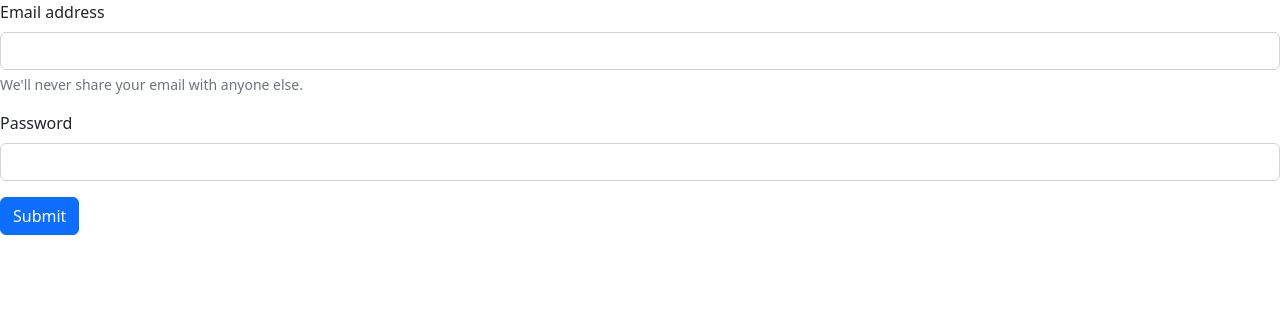
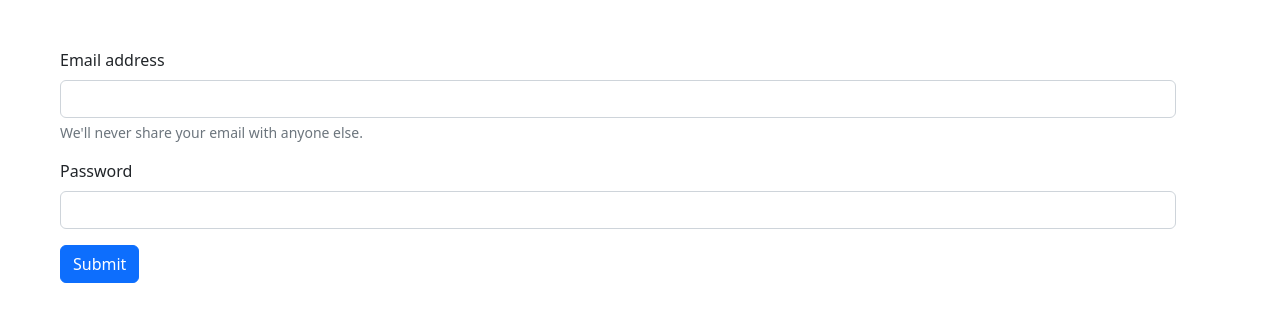
Before and after one commit to atheo810/simple-crud-native, a PHP site: page /Login.php in a window 1280 px wide. Shown: the top 322 px of the page. Run offline with PHP 8.4, Linux system fonts and the light colour scheme.

Commit message:
feat: login, register

```diff
--- a/Login.php
+++ b/Login.php
@@ -1,5 +1,5 @@
 <?php include './component/header.php'; ?>
-<div class="contianer">
+<div class="container m-5">
     <form action="" method="post">
         <div class="mb-3">
             <label for="username" class="form-label">Email address</label>
--- a/register.php
+++ b/register.php
@@ -75,7 +75,7 @@
 
                 </div>
                 <div class="align-items-center">
-                    <p class="text-center mt-3"> Already Have An Account? <a href="Log-In.html">Log In</a> </p>
+                    <p class="text-center mt-3"> Already Have An Account? <a href="Login.php">Log In</a> </p>
                 </div>
                 <div class="border-top">
                     <p class="text-center mt-2 py-2"> Copyright by Yuka Honjo </p>
```
